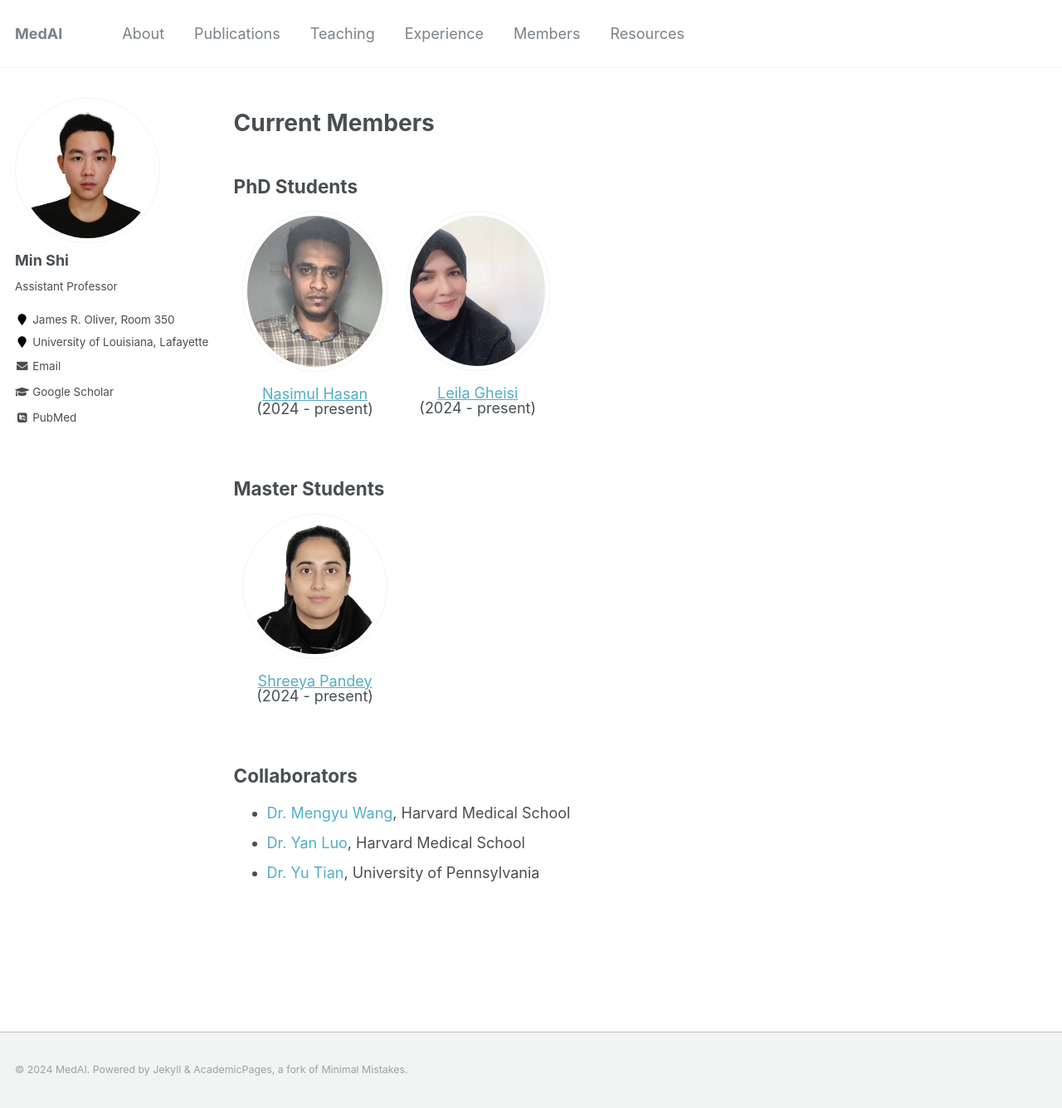
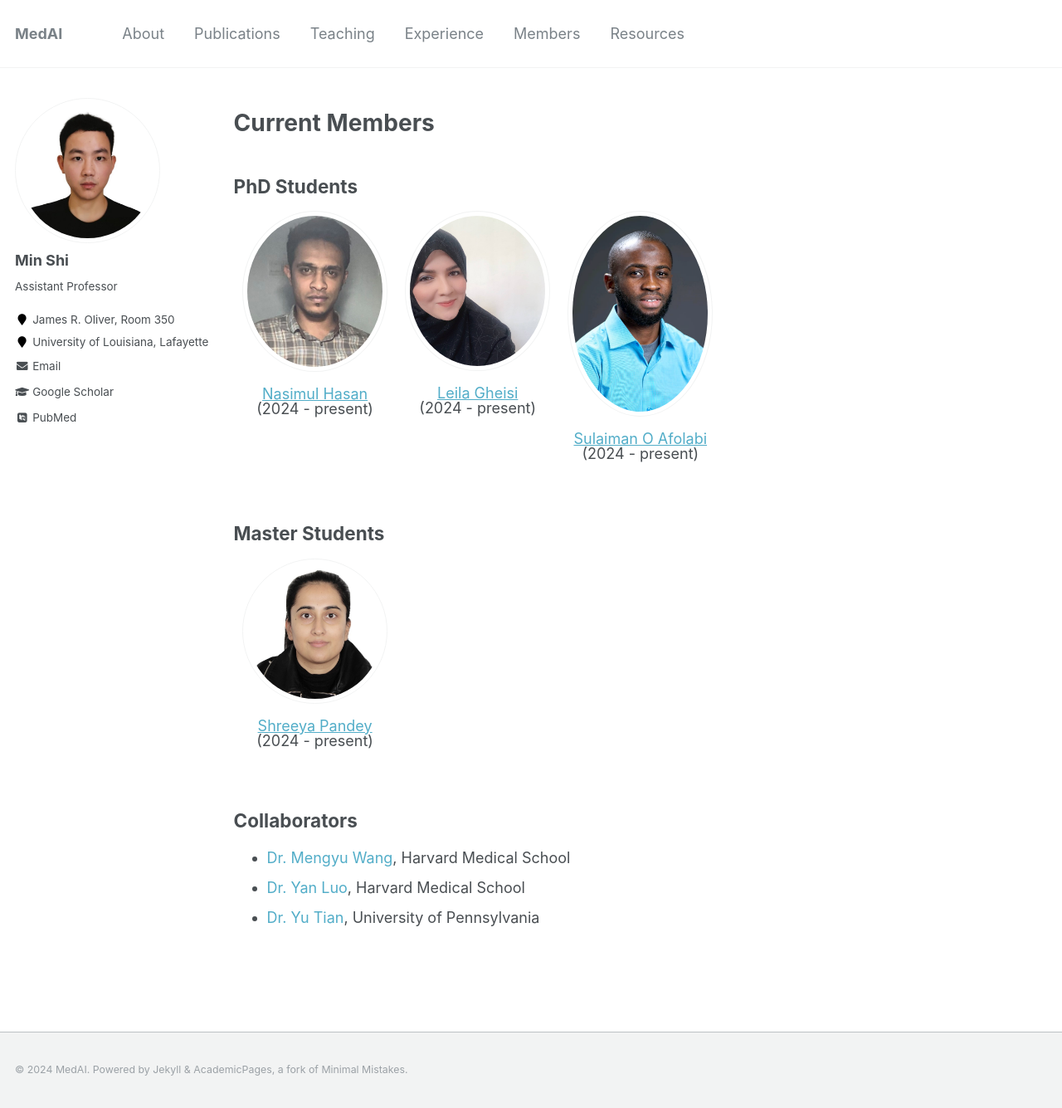
Before and after one commit to shiminxst/shiminxst.github.io, a Jekyll site: the page built from _pages/lab.md, in a window 1280 px wide and 1335 px high. Shown: the whole window at 83% size. Built offline with Jekyll 4.4.1, drawn with Linux system fonts in a browser that asks for light colours; some web fonts are replaced.

Commit message:
Update lab.md

```diff
--- a/_pages/lab.md
+++ b/_pages/lab.md
@@ -33,6 +33,16 @@
       </div>
       </center>
     </div>
+    <div class="column">
+      <center>
+      <div class="author__avatar">
+            <img src="/images/img/students/sulaiman.png" class="author__avatar" alt="Sulaiman O Afolabi">
+      </div>
+      <div class="author__content">
+            <p><a href = "https://github.com/Data-Ar" target="_blank">Sulaiman O Afolabi</a><br/>(2024 - present)</p>
+      </div>
+      </center>
+    </div>
 </div>
 
 
```
